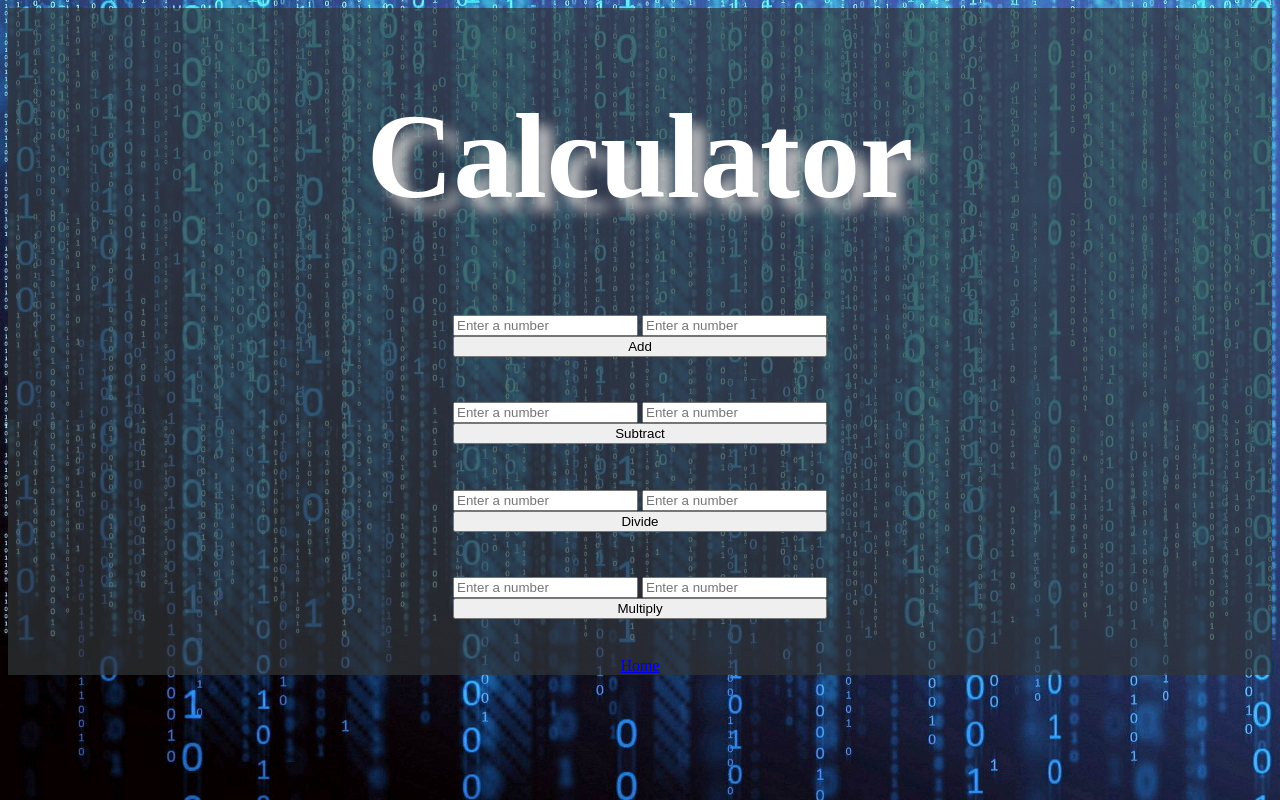
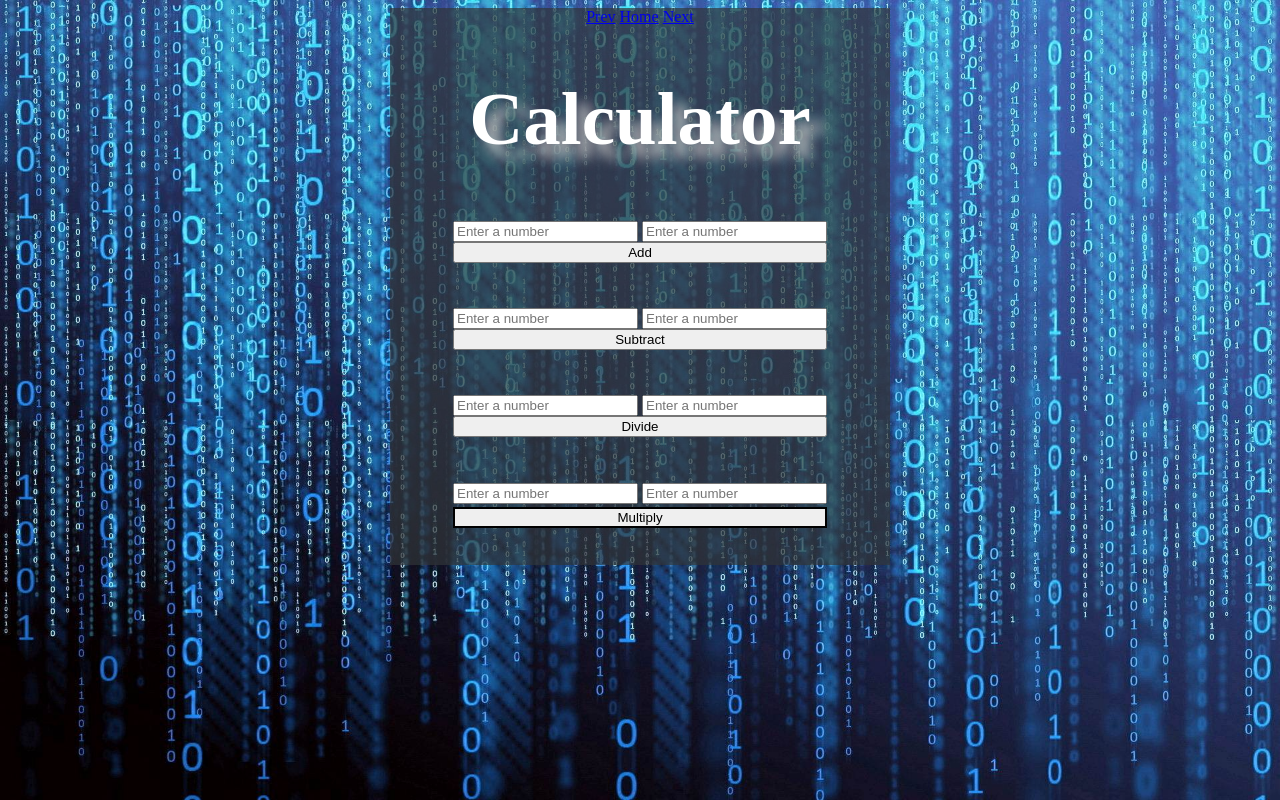
Before and after one commit to anderson0741/Calculator, a PHP site: page /calc.html in a window 1280 px wide. Run offline with PHP 8.4, Linux system fonts and the light colour scheme.

Commit message:
calculator

```diff
--- a/calc.css
+++ b/calc.css
@@ -12,13 +12,13 @@ body {
     align-items: center;
     background-color: rgba(49, 53, 56, 0.7);
     margin: auto;
-    width: 100%;
+    width: 500px;
     /* margin-top: 150px; */
 }
 .titletag{
     color: white;
     text-shadow: 13px 13px 13px silver;
-    font-size: 15vh;
+    font-size: 75px;
 }
 .calc{
     display: flex;
@@ -31,3 +31,19 @@ body {
     margin-top: 3px;
     border: solid black 2px;
 }
+#outputAdd{
+    background-color: white;
+    text-align: center;
+}
+#outputSub{
+    background-color: white;
+    text-align: center;
+}
+#outputDiv{
+    background-color: white;
+    text-align: center;
+}
+#outputMult{
+    background-color: white;
+    text-align: center;
+}
--- a/calc.html
+++ b/calc.html
@@ -11,6 +11,11 @@
 
 <body>
     <div id="colbod">
+        <div class="return">
+                <a href="https://timer-for-portfolio.herokuapp.com/end.html">Prev</a>
+                <a href="https://colton-anderson-portfolio.herokuapp.com/">Home</a>
+                <a href="https://colton-anderson-portfolio.herokuapp.com/">Next</a>
+        </div>
         <div class="title">
             <h1 class="titletag">Calculator</h1>
         </div>
@@ -19,7 +24,7 @@
                 <input id="add1" type="text" placeholder="Enter a number" value="">
                 <input id="add2" type="text" placeholder="Enter a number" value="">
             </div>
-            <button id="calcButton add">Add</button>
+            <button id="add">Add</button>
             <h3 id="outputAdd"></h3>
         </div>
         <div class="subtractionclass calc">
@@ -27,7 +32,7 @@
                 <input type="text" placeholder="Enter a number" id="sub1" value "">
                 <input type="text" placeholder="Enter a number" id="sub2" value="">
             </div>
-            <button id="calcButton subtract">Subtract</button>
+            <button id="subtract">Subtract</button>
             <h3 id="outputSub"></h3>
         </div>
         <div class="divideclass calc">
@@ -35,7 +40,7 @@
                 <input type="text" placeholder="Enter a number" id="div1" value="">
                 <input type="text" placeholder="Enter a number" id="div2" value="">
             </div>
-            <button id="calcButton divide">Divide</button>
+            <button id="divide">Divide</button>
             <h3 id="outputDiv"></h3>
         </div>
         <div class="multiplicationclass calc">
@@ -43,10 +48,10 @@
                 <input type="text" placeholder="Enter a number" id="mult1" value="">
                 <input type="text" placeholder="Enter a number" id="mult2" value="">
             </div>
-            <button id="calcButton mult">Multiply</button>
+            <button id="mult">Multiply</button>
             <h3 id="outputMult"></h3>
         </div>
-        <div class="return"><a href="https://colton-anderson-portfolio.herokuapp.com/">Home</a></div>
+
     </div>
     <script src="calc.js"></script>
 </body>
```
Also changed, not shown: calc.js (+14 -14 lines).
